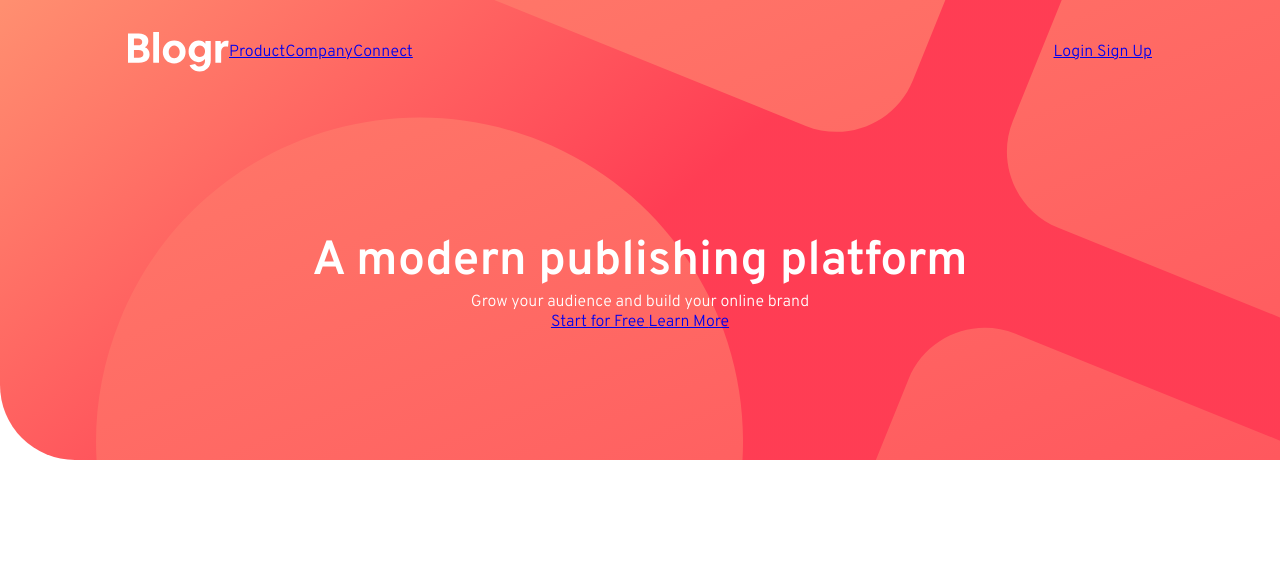
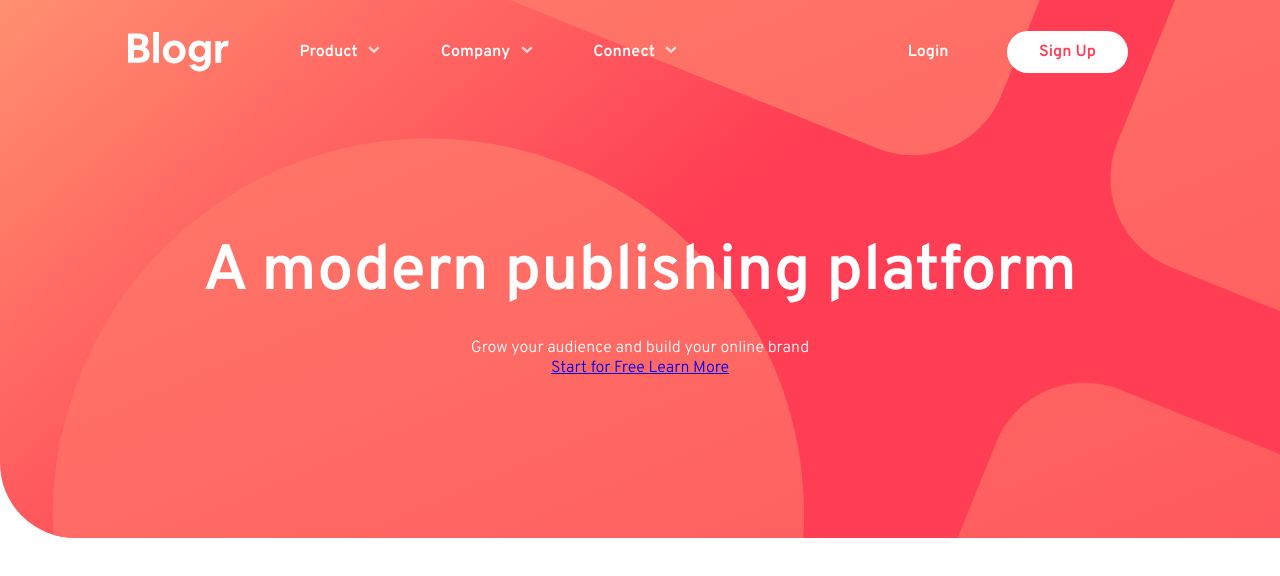
Before and after one commit to donCelis/blogr, a plain HTML site: page index.html in a window 1280 px wide. Drawn offline with Linux system fonts and the light colour scheme.

Commit message:
add: home

```diff
--- a/assets/styles/main.css
+++ b/assets/styles/main.css
@@ -57,32 +57,63 @@ body {
   color: var(--white);
   border-bottom-left-radius: 75px;
 }
-.home .container{
+.home .container {
   position: relative;
   z-index: 1;
 }
-.home .back{
+.home .back {
   position: absolute;
-  right: -50%;
+  right: -65%;
   top: 50%;
-  transform: translateY(-50%) scale(0.9);
+  transform: translateY(-50%) scale(0.95);
   z-index: 0;
 }
-header {
+.home header {
   align-items: center;
   justify-content: space-between;
-  padding: 2rem 0;
+  padding: 2rem 0 0;
 }
-menu {
+.home .logo {
+  margin-right: 2.5rem;
+}
+.home menu {
   align-items: center;
 }
-menu img {
+.home menu a::after {
+  content: "";
+  background: url("../images/icon-arrow-light.svg") no-repeat;
+  background-size: contain;
+  width: 12px;
+  height: 12px;
+  display: inline-block;
+  vertical-align: middle;
+  margin-left: 0.4rem;
+}
+.home menu a,
+.home nav a {
+  color: var(--white);
+  text-decoration: none;
+  font-family: var(--main-font);
+  font-weight: 600;
+  margin: 0 1.5rem;
+  padding: 0.4rem;
+  position: relative;
+}
+.home nav a:last-child {
+  background: var(--white);
+  color: var(--light-red);
+  border-radius: 50px;
+  padding: 0.7rem 2rem;
+}
+.home menu img {
   vertical-align: middle;
 }
 .home-content {
   text-align: center;
-  padding: 8rem 0;
+  padding: 10rem 0;
 }
 .home-title {
-  font-size: 3em;
+  font-size: 4em;
+  margin-bottom: 1.5rem;
 }
+/* home */
```
Also changed, not shown: index.html (+5 -1 lines).
